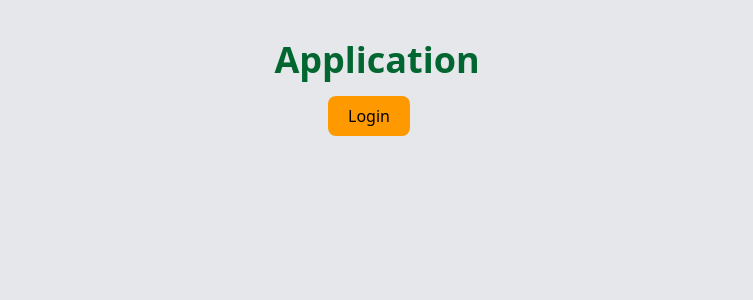
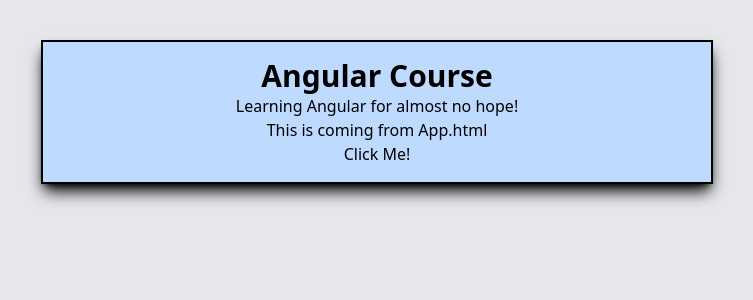
Before and after one commit to sajib25003/learning-angular, an Angular app: page / in a window 1280 px wide. Shown: the top 300 px of the page, without its empty margins (263-1016 px from the left). Built offline with nearby package versions, Linux system fonts and the light colour scheme.

Commit message:
dynamic card integration

```diff
--- a/src/app/app.html
+++ b/src/app/app.html
@@ -1,6 +1,10 @@
 <main class="bg-gray-200 min-h-screen mx-auto">
   <div class="text-center mx-auto pt-10">
-    <h2 class="text-4xl font-bold text-green-800 mb-4">Application</h2>
+    <app-card [title]="'Angular Course'" [description]="'Learning Angular for almost no hope!'">
+      <p>This is coming from App.html</p>
+      <button>Click Me!</button>
+    </app-card>
+    <!-- <h2 class="text-4xl font-bold text-green-800 mb-4">Application</h2>
     @if (userStore.user()) {
       <p>Welcome {{ userStore.user()?.name }}</p>
       @if (userStore.isAdmin()) {
@@ -16,7 +20,7 @@
       >
         Login
       </button>
-    }
+    } -->
   </div>
   <!-- <div class="text-center mx-auto pt-10">
     <h2 class="text-4xl font-bold text-green-800 mb-4">Counter App</h2>
--- a/src/app/app.ts
+++ b/src/app/app.ts
@@ -4,11 +4,12 @@
 // import { InputSignal } from './input-signal/input-signal';
 // import { CounterStore } from './core/store/counter';
 import { UserStore } from './core/store/user';
+import { Card } from './card/card';
 
 @Component({
   selector: 'app-root',
   // imports: [RouterOutlet, CommonModule, InputSignal],
-  imports: [],
+  imports: [Card],
   templateUrl: './app.html',
   styleUrl: './app.css',
 })
--- /dev/null
+++ b/src/app/card/card.html
@@ -0,0 +1,6 @@
+<div class="p-4 border-2 shadow-lg shadow-black bg-blue-200 max-w-2xl mx-auto">
+  <h3 class="text-3xl font-bold">{{ title() }}</h3>
+  <p>{{ description() }}</p>
+
+  <ng-content></ng-content>
+</div>
--- /dev/null
+++ b/src/app/card/card.ts
@@ -0,0 +1,13 @@
+import { Component, input } from '@angular/core';
+import { ɵEmptyOutletComponent } from '@angular/router';
+
+@Component({
+  selector: 'app-card',
+  imports: [ɵEmptyOutletComponent],
+  templateUrl: './card.html',
+  styleUrl: './card.css',
+})
+export class Card {
+  title = input<string>();
+  description = input<string>();
+}
```
Also changed, not shown: src/app/card/card.css (added), 1 other file (tests, documents, lock files or other folders).
